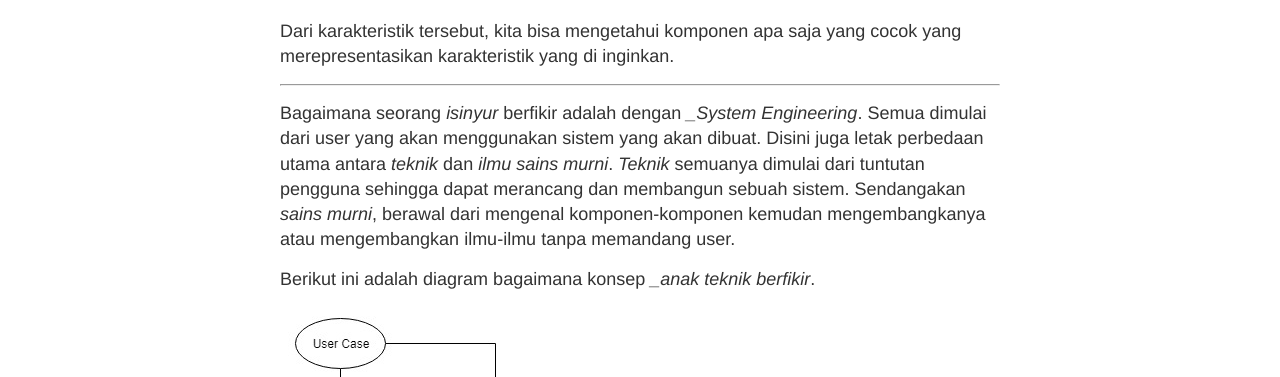
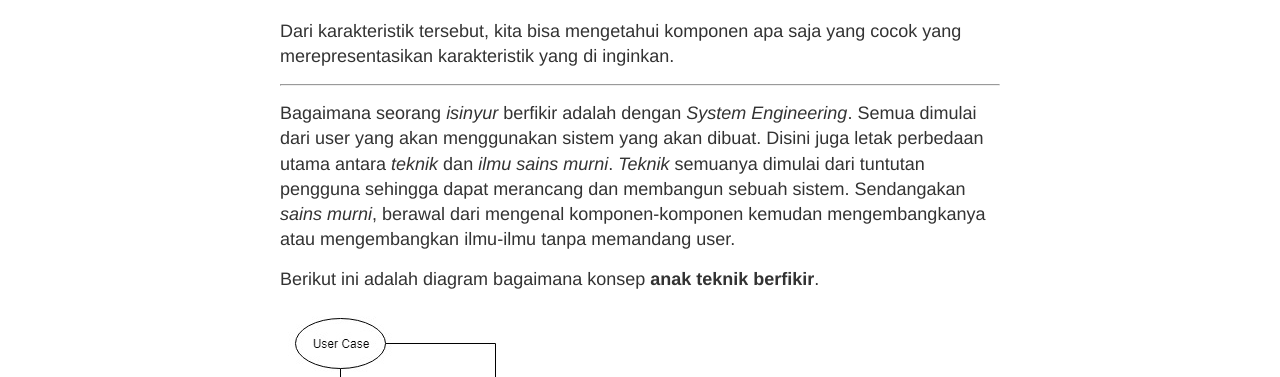
Before and after one commit to mwafa/mwafa.github.io, a Jekyll site: the page built from _posts/2017-2-20-SISTER-berfikir-teknik.md, in a window 1280 px wide and 900 px high, scrolled down 1925 px. Shown: the part 157-534 px from the top of the window. Built offline with Jekyll 4.4.1, drawn with Linux system fonts in a browser that asks for light colours; a script that is not in the unit is left out.

Commit message:
edited
edit sedikit kesalahan

```diff
--- a/_posts/2017-2-20-SISTER-berfikir-teknik.md
+++ b/_posts/2017-2-20-SISTER-berfikir-teknik.md
@@ -69,12 +69,12 @@ Dari karakteristik tersebut, kita bisa mengetahui komponen apa saja yang cocok y
 
 ---
 
-Bagaimana seorang _isinyur_ berfikir adalah dengan __System Engineering_.
+Bagaimana seorang _isinyur_ berfikir adalah dengan _System Engineering_.
 Semua dimulai dari user yang akan menggunakan sistem yang akan dibuat.
 Disini juga letak perbedaan utama antara _teknik_ dan _ilmu sains murni_.
 _Teknik_ semuanya dimulai dari tuntutan pengguna sehingga dapat merancang dan membangun sebuah sistem.
 Sendangakan _sains murni_, berawal dari mengenal komponen-komponen kemudan mengembangkanya atau mengembangkan ilmu-ilmu tanpa memandang user.
 
-Berikut ini adalah diagram bagaimana konsep __anak teknik berfikir_.
+Berikut ini adalah diagram bagaimana konsep __anak teknik berfikir__.
 
 ![Teknik Diagram](/images/SE-1.jpg)
```
